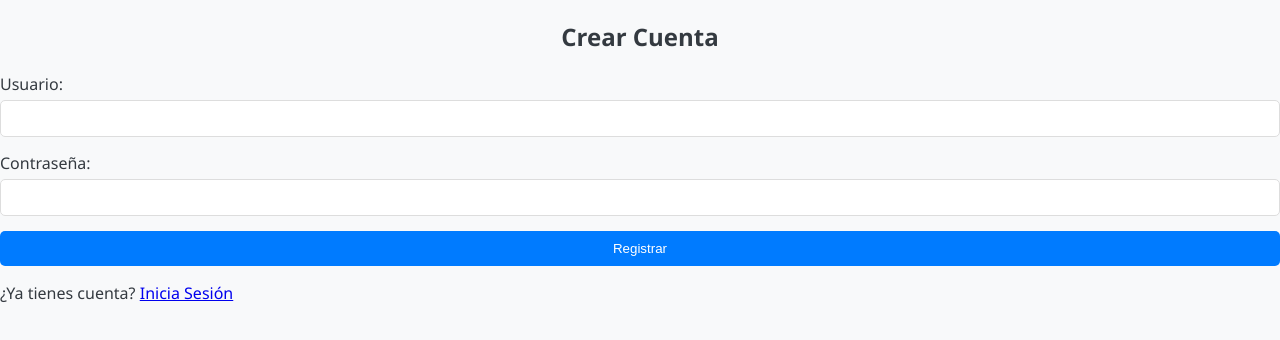
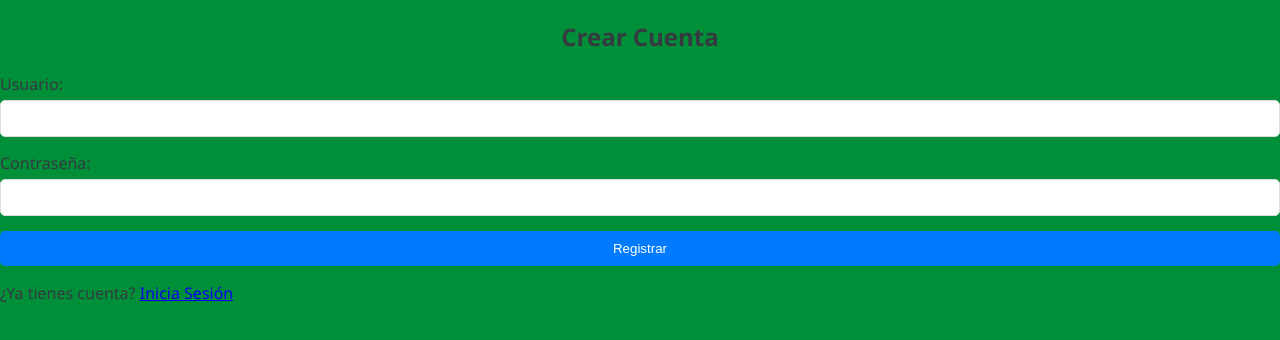
Before and after one commit to Jose-Luis-JL/Jose-Luis-JL.github.io, a plain HTML site: page index.html in a window 1280 px wide. Drawn offline with Linux system fonts and the light colour scheme.

Commit message:
Update styles.css

```diff
--- a/styles.css
+++ b/styles.css
@@ -1,6 +1,6 @@
 body {
     font-family: 'Segoe UI', Tahoma, Geneva, Verdana, sans-serif;
-    background-color: #f8f9fa;
+    background-color: #008f39;
     margin: 0;
     padding: 0;
     color: #343a40;
```
